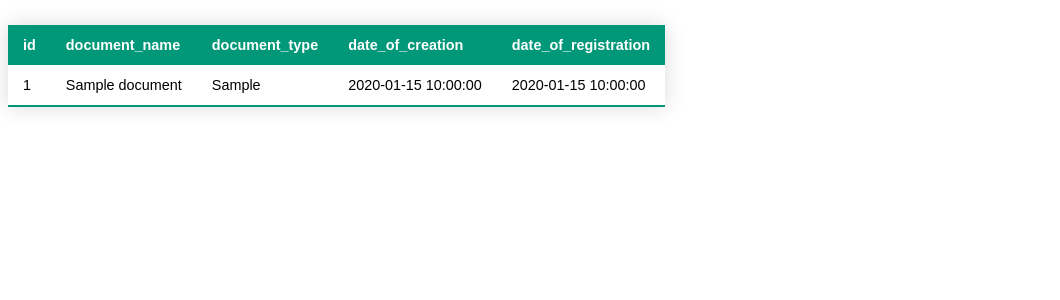
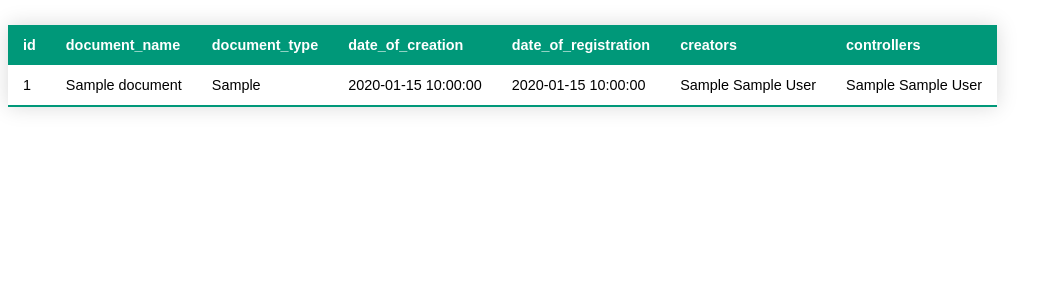
Before and after one commit to Vadbeg/BusinessDocumentation, a Flask app: page /documents in a window 1280 px wide. Shown: the top 300 px of the page, without its empty margins (0-1060 px from the left). Run offline with Flask 2, Linux system fonts and the light colour scheme; tables that the repository leaves empty hold one stand-in row (values such as "Sample post"); some libraries are stand-ins or nearby versions.

Commit message:
Creators and controllers were added on documents view pages.

```diff
--- a/modules/api/routes.py
+++ b/modules/api/routes.py
@@ -73,3 +73,31 @@ def add_user():
         return redirect(url_for('documentation.home'))
 
     return render_template('pages/inputs/add_user.html')
+
+
+@blue_print.route('/add_document', methods=("GET", "POST"))
+def add_document():
+    if request.method == 'POST':
+        add_new_user_schema = AddNewUser()
+
+        errors = add_new_user_schema.validate(data=request.form)
+
+        if errors:
+            abort(400, str(errors))
+
+        args = add_new_user_schema.dump(request.form)
+
+        user = User(connection=connection, cursor=cursor)
+        user.add_user(
+            first_name=args['first_name'],
+            second_name=args['second_name'],
+            is_internal=args['is_internal'],
+
+            position=args['position'],
+            email=args['email'],
+            phone_number=args['phone_number']
+        )
+
+        return redirect(url_for('documentation.home'))
+
+    return render_template('pages/inputs/add_user.html')
--- a/modules/api/templates/pages/tables/documents.html
+++ b/modules/api/templates/pages/tables/documents.html
@@ -10,8 +10,8 @@
             <th>document_type</th>
             <th>date_of_creation</th>
             <th>date_of_registration</th>
-<!--            <th>Email</th>-->
-<!--            <th>Phone number</th>-->
+            <th>creators</th>
+            <th>controllers</th>
         </tr>
     </thead>
     <tbody>
@@ -24,6 +24,19 @@
         <td>{{ curr_document.date_of_registration }}</td>
 <!--        <td>{{ curr_document.email }}</td>-->
 <!--        <td>{{ curr_document.phone_number }}</td>-->
+
+        <td>
+            {% for curr_creator in curr_document.creators %}
+            <span style="display: block">{{ curr_creator.first_name }} {{ curr_creator.second_name }}</span>
+            {% endfor %}
+        </td>
+
+        <td>
+            {% for curr_controller in curr_document.controllers %}
+            <span style="display: block">{{ curr_controller.first_name }} {{ curr_controller.second_name }}</span>
+            {% endfor %}
+        </td>
+
     </tr>
     {% endfor %}
     </tbody>
--- a/modules/database/document.py
+++ b/modules/database/document.py
@@ -67,38 +67,68 @@ VALUES (%s, %s)
         self.connection.commit()
 
     def __get_document_creators__(self, document_id):
-        get_all_document_creators_query = """
+        get_all_document_creators_id_query = """
 SELECT creator_id
 FROM document_creator
 WHERE document_id = %s
         """
         val = [document_id]
 
-        self.cursor.execute(get_all_document_creators_query, val)
+        self.cursor.execute(get_all_document_creators_id_query, val)
         all_document_creators_id = self.cursor.fetchall()
 
         # used it to flatten list of tuples
         # :url:  https://stackoverflow.com/questions/10632839/transform-list-of-tuples-into-a-flat-list-or-a-matrix
         all_document_creators_id = list(sum(all_document_creators_id, ()))
 
-        return all_document_creators_id
+        get_all_document_creators_query = """
+SELECT id, first_name, second_name
+FROM user
+WHERE user.id in (%s)
+        """
+        val = ', '.join(['%s'] * len(all_document_creators_id))
+        get_all_document_creators_query = get_all_document_creators_query.replace('%s', val)
+
+        self.cursor.execute(get_all_document_creators_query, all_document_creators_id)
+        all_document_creators = self.cursor.fetchall()
+
+        names = ['id', 'first_name', 'second_name']
+        all_document_creators = [dict(zip(names, curr_document_creator))
+                                 for curr_document_creator in all_document_creators]
+
+        return all_document_creators
 
     def __get_document_controllers__(self, document_id):
-        get_all_document_controllers_query = """
+        get_all_document_controllers_id_query = """
 SELECT controller_id
 FROM document_controller
 WHERE document_id = %s
         """
         val = [document_id]
 
-        self.cursor.execute(get_all_document_controllers_query, val)
+        self.cursor.execute(get_all_document_controllers_id_query, val)
         all_document_controllers_id = self.cursor.fetchall()
 
         # used it to flatten list of tuples
         # :url:  https://stackoverflow.com/questions/10632839/transform-list-of-tuples-into-a-flat-list-or-a-matrix
         all_document_controllers_id = list(sum(all_document_controllers_id, ()))
 
-        return all_document_controllers_id
+        get_all_document_controllers_query = """
+        SELECT id, first_name, second_name
+        FROM user
+        WHERE user.id in (%s)
+                """
+        val = ', '.join(['%s'] * len(all_document_controllers_id))
+        get_all_document_controllers_query = get_all_document_controllers_query.replace('%s', val)
+
+        self.cursor.execute(get_all_document_controllers_query, all_document_controllers_id)
+        all_document_controllers = self.cursor.fetchall()
+
+        names = ['id', 'first_name', 'second_name']
+        all_document_controllers = [dict(zip(names, curr_document_controller))
+                                 for curr_document_controller in all_document_controllers]
+
+        return all_document_controllers
 
     def get_all_documents(self):
         get_all_documents_query = """
```
